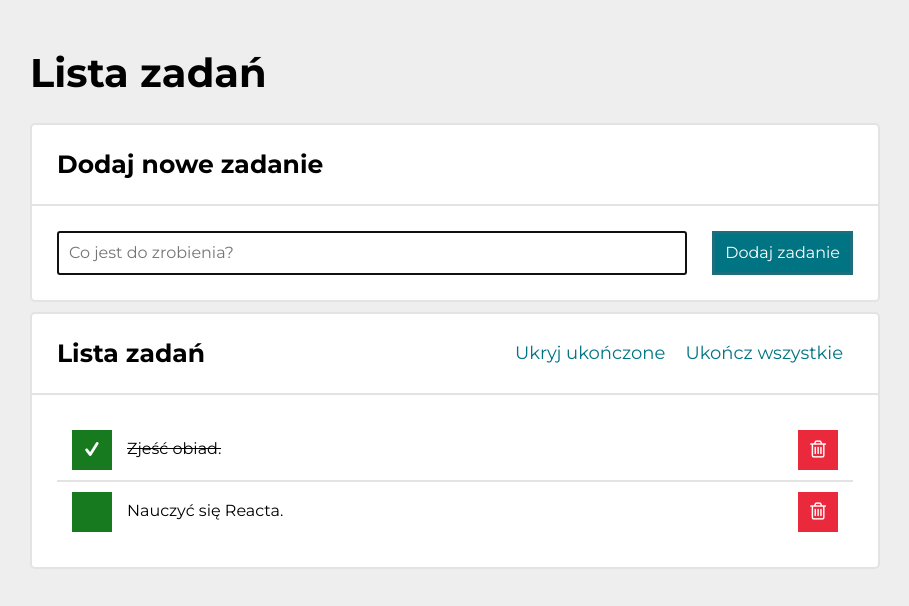
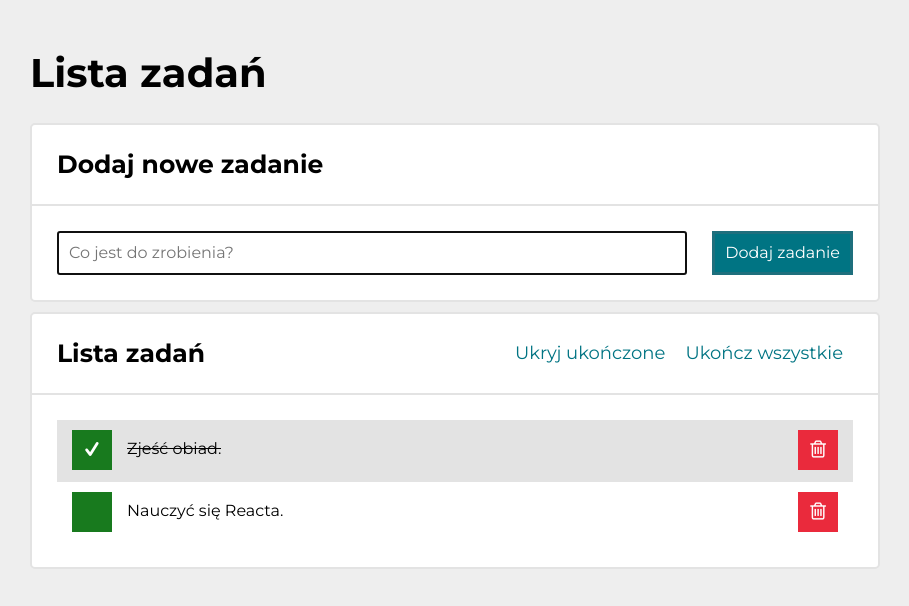
Before and after one commit to Rafal-1999/To-Do-List-React, a React (Create React App) app: page / in a window 1280 px wide. In both pictures the pointer is over the item "Zjeść obiad.". Shown: the top 606 px of the page, without its empty margins (185-1094 px from the left). Built offline with nearby package versions, Linux system fonts and the light colour scheme.

Commit message:
Added effect to distinguish task

```diff
--- a/src/components/Tasks/style.css
+++ b/src/components/Tasks/style.css
@@ -8,6 +8,10 @@
     align-items: center;
     padding: 10px 15px;
     border-bottom: 2px solid rgb(227, 227, 227);
+}
+.list__tasks-item:hover,
+.list__tasks-item:focus-within {
+    background: rgb(227, 227, 227);
 }
 .list__tasks-item:last-child {
     border: none;
```
